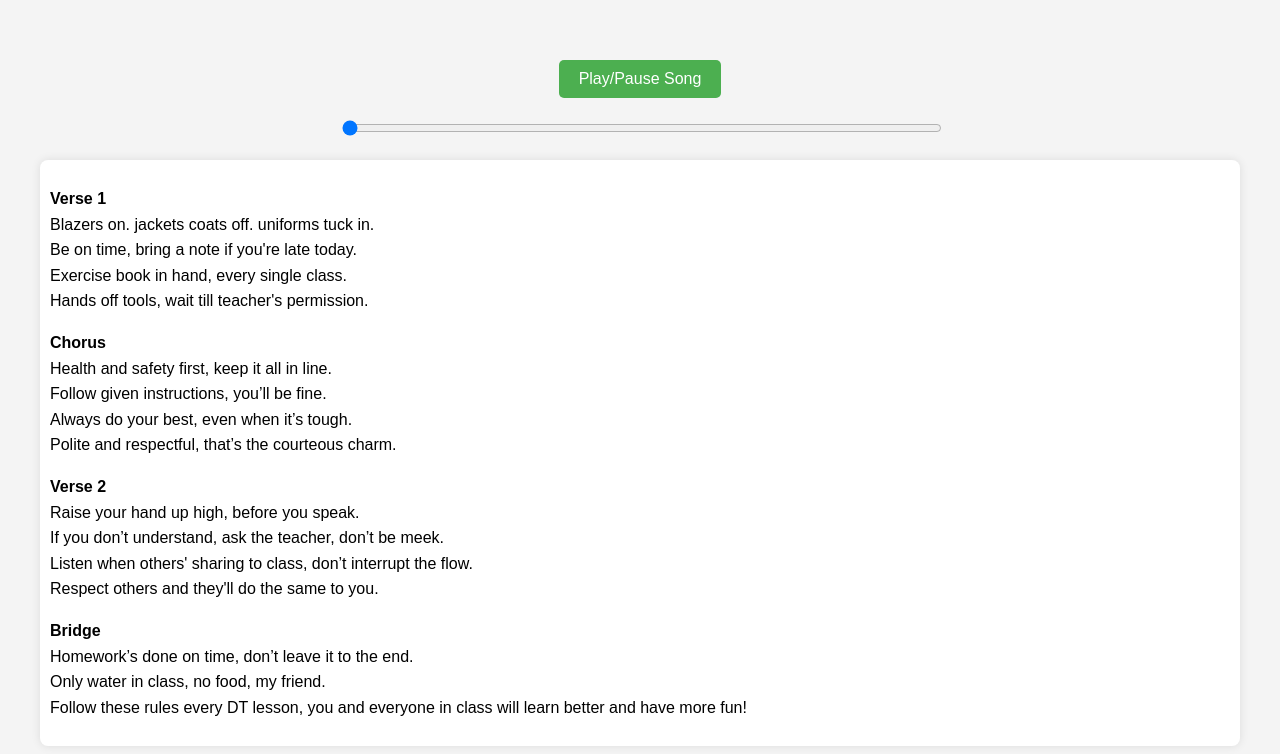
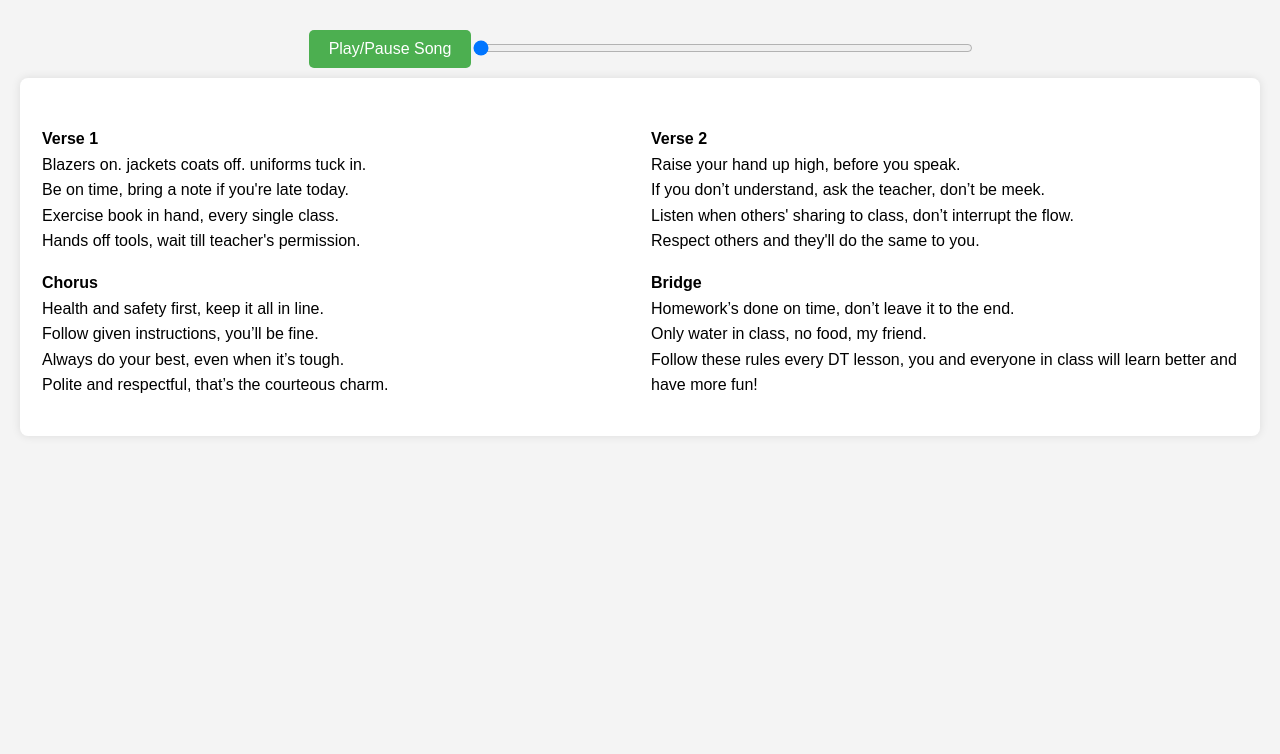
Before and after one commit to beatsaway/DTsong, a plain HTML site: page index.html in a window 1280 px wide. Drawn offline with Linux system fonts and the light colour scheme.

Commit message:
Update index.html

```diff
--- a/index.html
+++ b/index.html
@@ -8,23 +8,30 @@
         body {
             font-family: Arial, sans-serif;
             background-color: #f4f4f4;
-            margin: 20px;
-            padding: 20px;
+            margin: 10px; /* Reduced margin */
+            padding: 10px;
         }
         h1 {
             text-align: center;
         }
         .lyrics {
-            margin-top: 20px;
+            margin-top: 10px; /* Reduced top margin for lyrics */
             line-height: 1.6;
             background-color: #ffffff;
             padding: 10px;
             border-radius: 8px;
             box-shadow: 0 0 10px rgba(0, 0, 0, 0.1);
         }
+        table {
+            width: 100%;
+            margin-top: 10px; /* Reduced margin above the table */
+        }
+        td {
+            vertical-align: top;
+            padding: 10px;
+            width: 50%;
+        }
         button {
-            display: block;
-            margin: 20px auto;
             padding: 10px 20px;
             font-size: 16px;
             background-color: #4CAF50;
@@ -40,10 +47,15 @@
             display: block;
             margin: 20px auto;
         }
+        .controls {
+            display: flex;
+            justify-content: center;
+            align-items: center;
+            margin-top: 10px;
+        }
         .progress-container {
-            width: 100%;
-            max-width: 600px;
-            margin: 20px auto;
+            width: 80%; /* Reduced width of the progress bar to fit alongside button */
+            max-width: 500px;
         }
         .progress-bar {
             width: 100%;
@@ -53,13 +65,17 @@
 <body>
     <audio id="rulessong" src="rulessong.mp3"></audio>
 
+    <div class="controls">
         <button onclick="togglePlayPause()">Play/Pause Song</button>
-
-    <div class="progress-container">
+        <span class="progress-container">
             <input type="range" id="progress-bar" class="progress-bar" min="0" max="100" value="0" step="1" oninput="seekSong()">
+        </span>
     </div>
 
     <div class="lyrics">
+        <table>
+            <tr>
+                <td>
                     <p><strong>Verse 1</strong><br>
                     Blazers on. jackets coats off. uniforms tuck in.<br>
                     Be on time, bring a note if you're late today.<br>
@@ -71,7 +87,8 @@
                     Follow given instructions, you’ll be fine.<br>
                     Always do your best, even when it’s tough.<br>
                     Polite and respectful, that’s the courteous charm.</p>
-
+                </td>
+                <td>
                     <p><strong>Verse 2</strong><br>
                     Raise your hand up high, before you speak.<br>
                     If you don’t understand, ask the teacher, don’t be meek.<br>
@@ -82,6 +99,9 @@
                     Homework’s done on time, don’t leave it to the end.<br>
                     Only water in class, no food, my friend.<br>
                     Follow these rules every DT lesson, you and everyone in class will learn better and have more fun!</p>
+                </td>
+            </tr>
+        </table>
     </div>
 
     <script>
```
Lines whose indentation alone changed are shown as unchanged.
